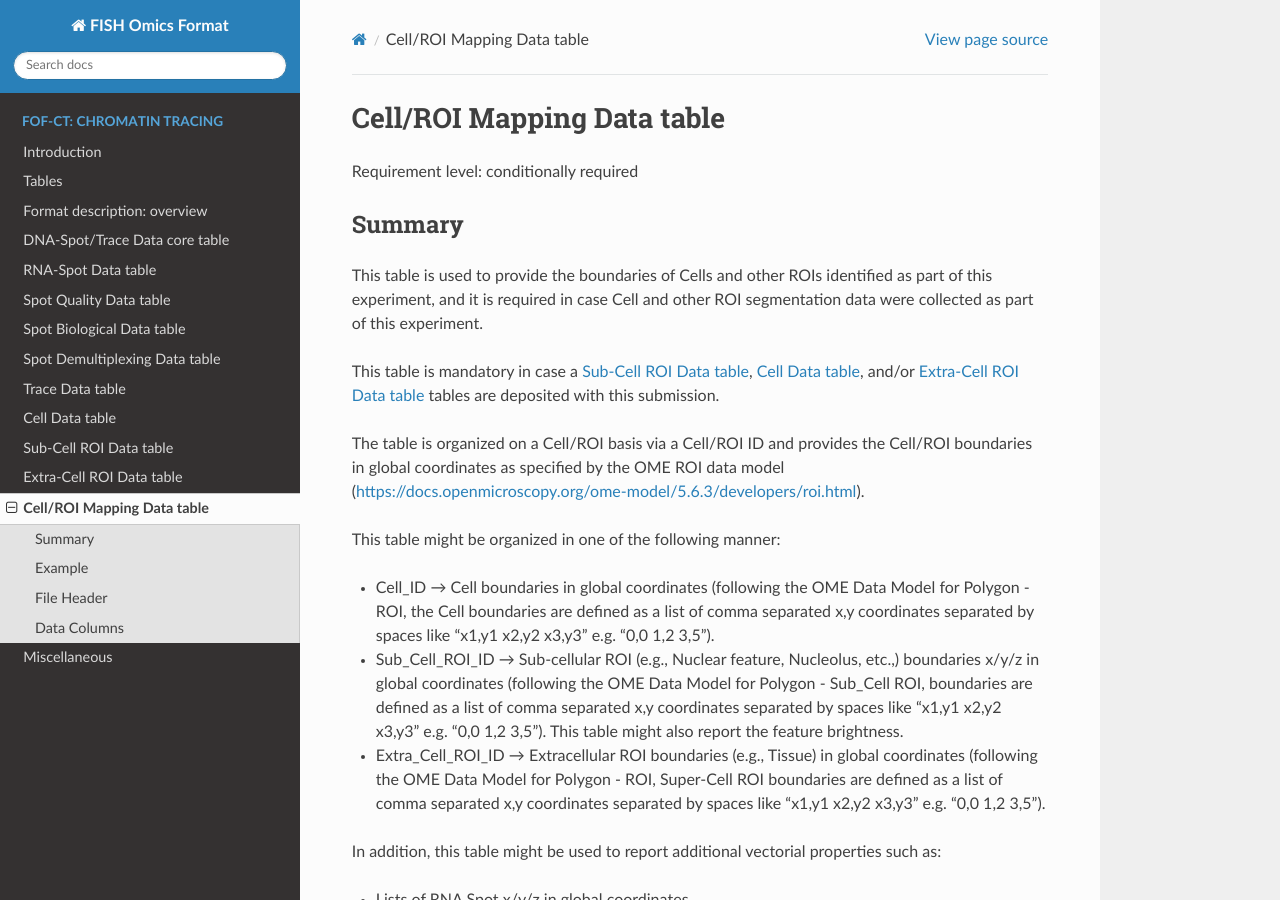
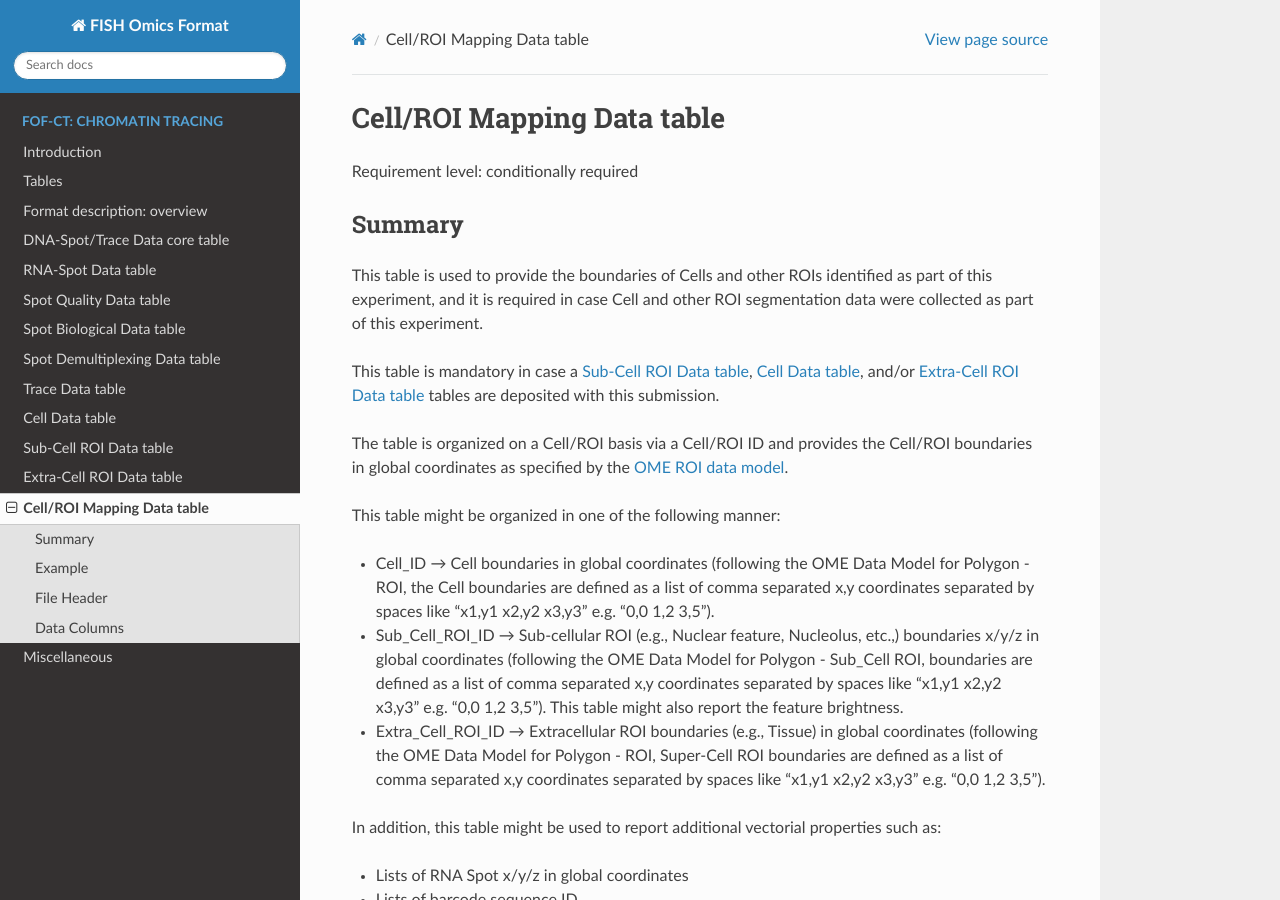
Before and after one commit to 4dn-dcic/fish_omics_format, a Sphinx documentation site: the page built from docs/source/mapping.rst, in a window 1280 px wide and 900 px high. Built offline with Sphinx 7.4.7 and the Read the Docs theme 2.0.0, drawn with Linux system fonts in a browser that asks for light colours.

Commit message:
Update mapping.rst

```diff
--- a/docs/source/mapping.rst
+++ b/docs/source/mapping.rst
@@ -16,8 +16,7 @@ and/or :ref:`extracell` tables are deposited with this submission.
 
 The table is organized on a Cell/ROI basis via a Cell/ROI ID and
 provides the Cell/ROI boundaries in global coordinates as specified by
-the OME ROI data model
-(https://docs.openmicroscopy.org/ome-model/5.6.3/developers/roi.html).
+the `OME ROI data model <https://docs.openmicroscopy.org/ome-model/5.6.3/developers/roi.html>`_.
 
 This table might be organized in one of the following manner:
 
```
